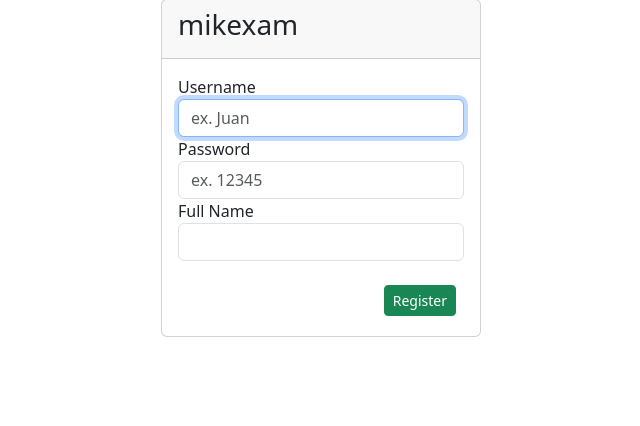
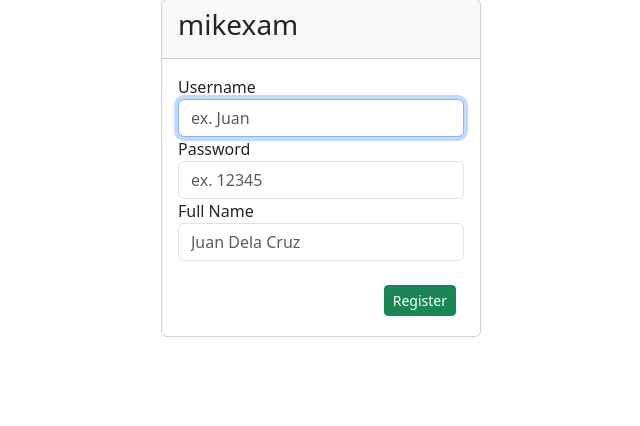
Before and after one commit to m1ch93l/mikexam, a PHP site: page /signup in a window 1280 px wide. Shown: the part 232-658 px from the top of the page, without its empty margins (319-959 px from the left). Run offline with PHP 8.4, Linux system fonts and the light colour scheme.

Commit message:
Placeholder.

```diff
--- a/signup.php
+++ b/signup.php
@@ -29,7 +29,7 @@ if (isset($_SESSION['participant'])) {
                                 <label for="password">Password</label>
                                 <input placeholder="ex. 12345" type="text" class="form-control" id="password" name="password" required>
                                 <label for="name">Full Name</label>
-                                <input type="text" class="form-control" id="name" name="name" required>
+                                <input placeholder="Juan Dela Cruz" type="text" class="form-control" id="name" name="name" required>
                                 <br>
                                 <button type="submit" class="float-end btn btn-success btn-sm mb-1 me-2"
                                     name="register">
```
